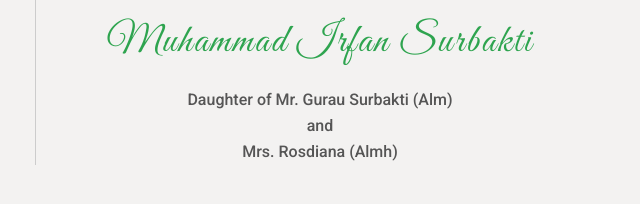
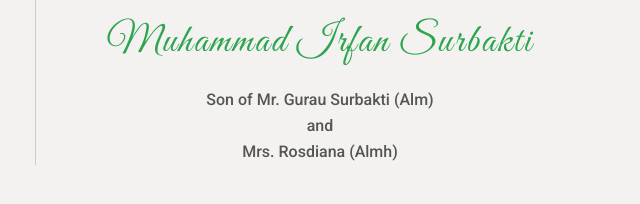
Before and after one commit to agussurbakty/weddingirfanputri.github.io, a plain HTML site: page home.html in a window 1280 px wide. Shown: the part 1296-1500 px from the top of the page, 605-1245 px from the left. Drawn offline with Linux system fonts and the light colour scheme.

Commit message:
update web

```diff
--- a/home.html
+++ b/home.html
@@ -98,7 +98,7 @@
         <i class="fas fa-heart"></i>
         <img src="img/groom.png" alt="happy couple">
         <h3>Muhammad Irfan Surbakti</h1>
-        <p class="orangtua3">Daughter of Mr. Gurau Surbakti (Alm)</p>
+        <p class="orangtua3">Son of Mr. Gurau Surbakti (Alm)</p>
         <p class="dan2">and</p>
         <p class="orangtua4">Mrs. Rosdiana (Almh)</p>
       </div>
```
Also changed, not shown: img/gift/Logo-Bank-BRI.png (deleted).
